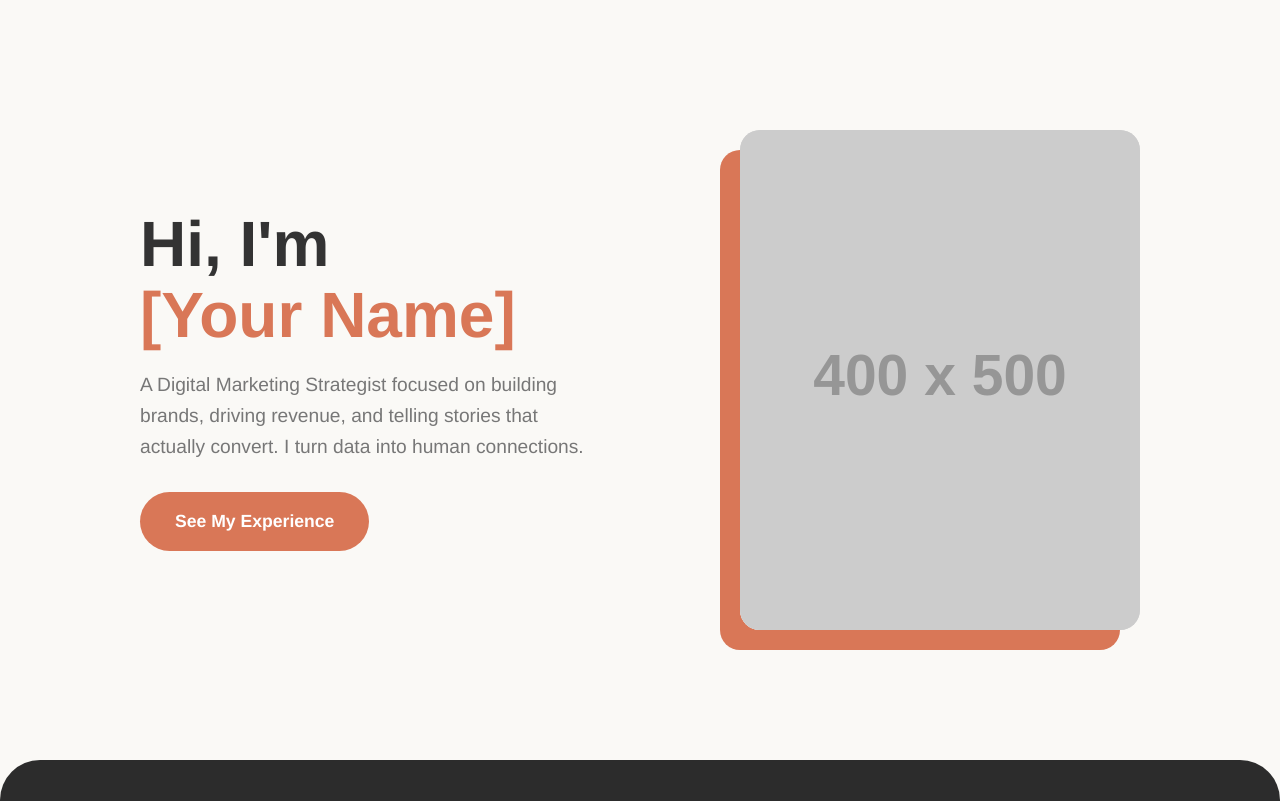
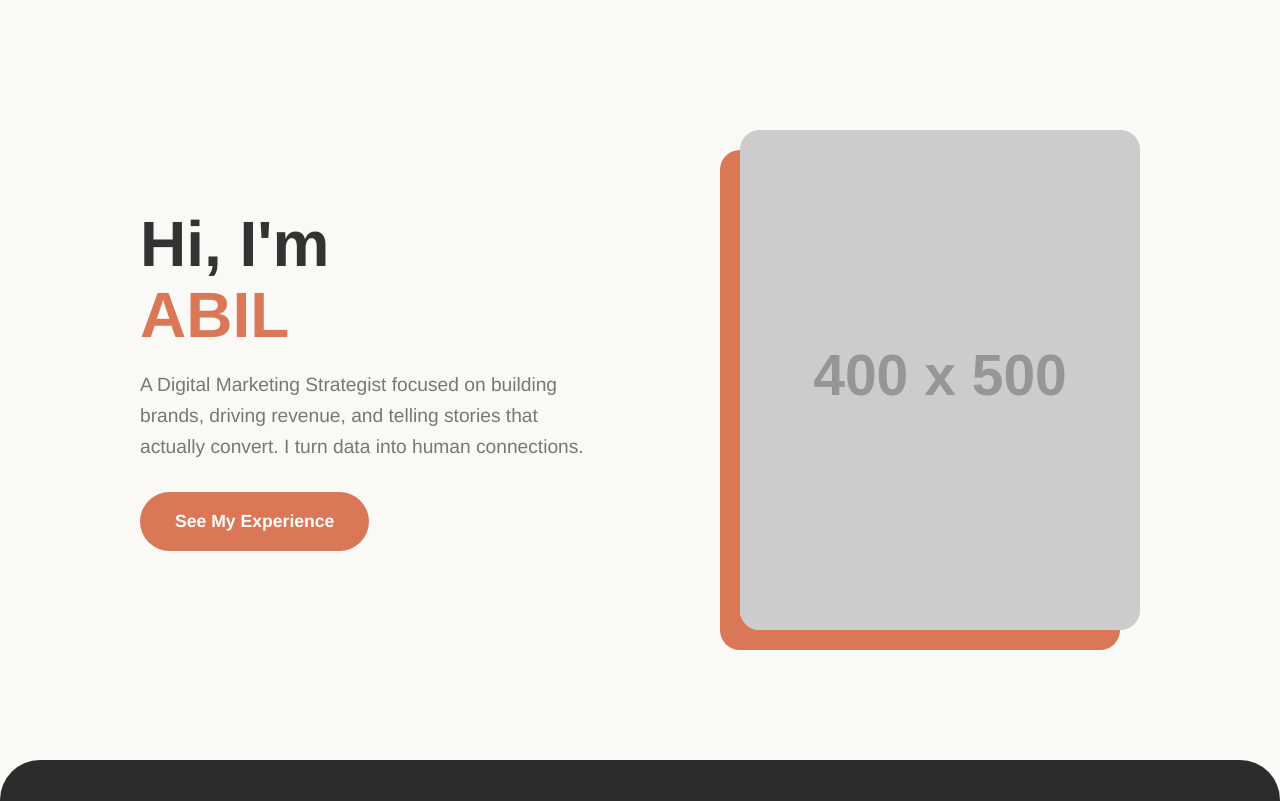
Before and after one commit to azizahbilqisps/profile, a plain HTML site: page index.html in a window 1280 px wide. Shown: the top 801 px of the page. Drawn offline with Linux system fonts and the light colour scheme; placeholder pictures from the web are drawn by us.

Commit message:
Add files via upload

```diff
--- a/index.html
+++ b/index.html
@@ -158,7 +158,7 @@
     <div class="container">
         <section class="intro-section">
             <div class="intro-text">
-                <h1>Hi, I'm <br><span style="color: var(--brand);">[Your Name]</span></h1>
+                <h1>Hi, I'm <br><span style="color: var(--brand);">ABIL</span></h1>
                 <p>A Digital Marketing Strategist focused on building brands, driving revenue, and telling stories that actually convert. I turn data into human connections.</p>
                 <a href="#experience" class="btn">See My Experience</a>
             </div>
```
